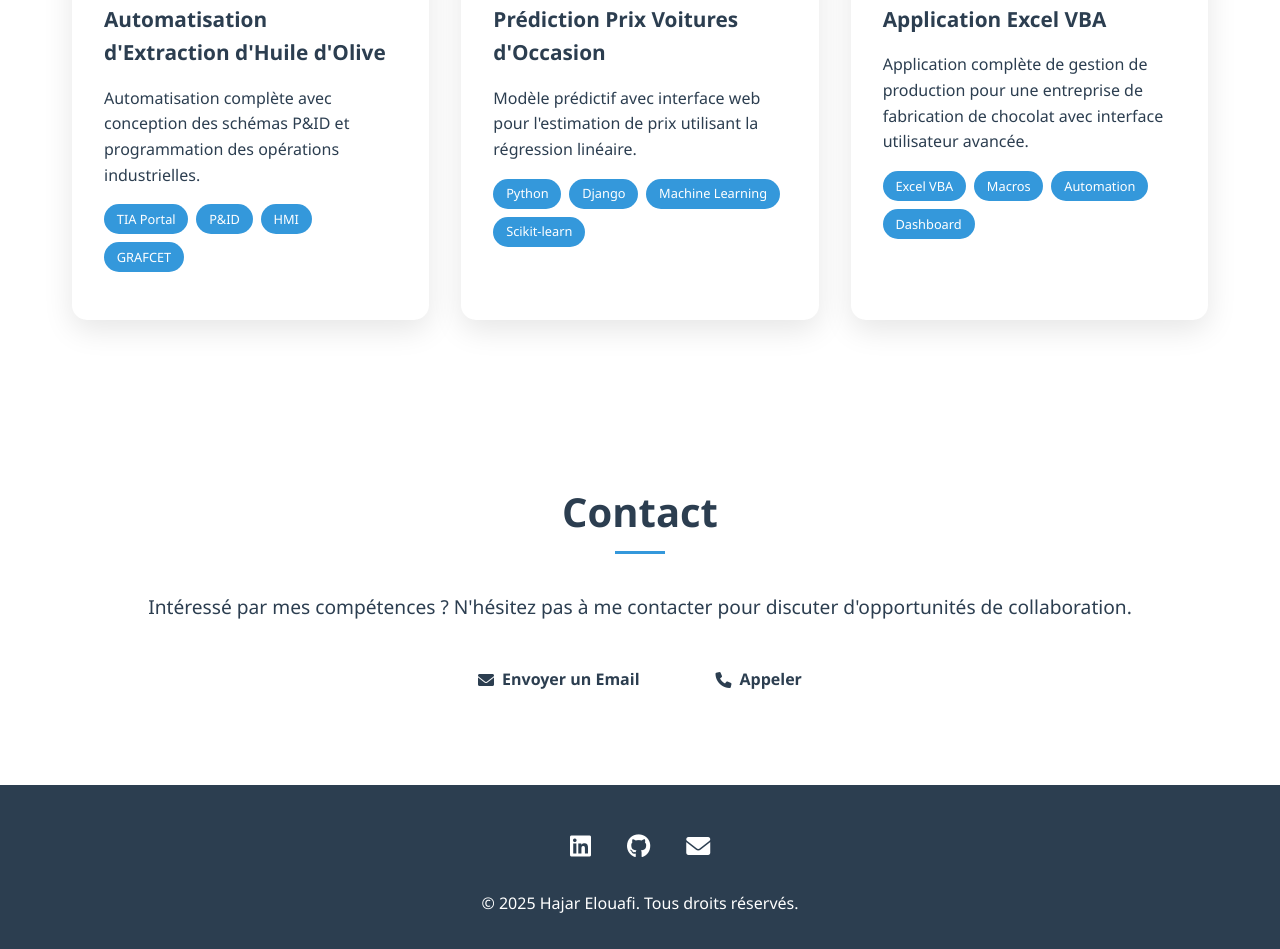
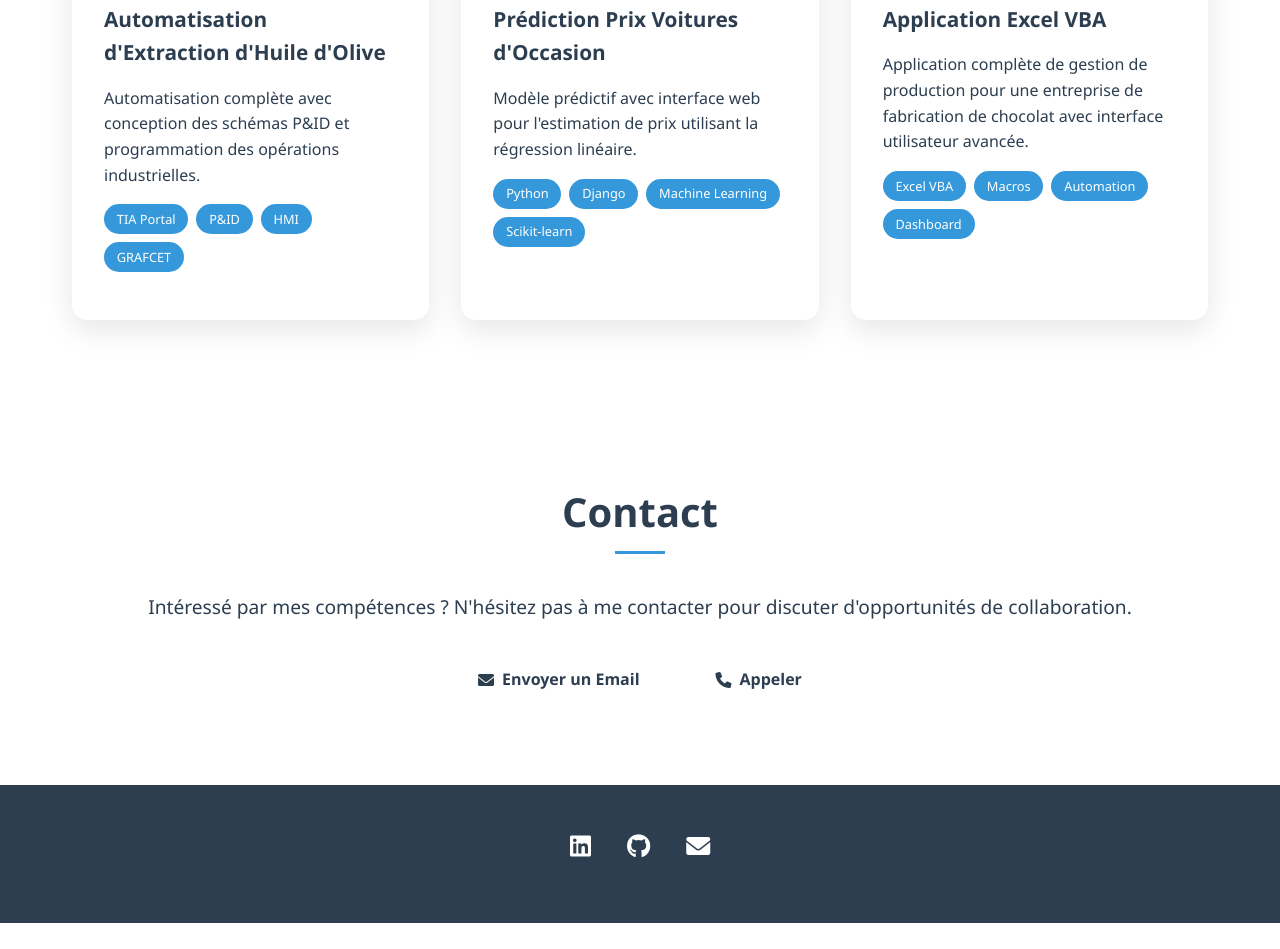
Before and after one commit to hajar0000/hajar0000.github.io, a plain HTML site: page index.html in a window 1280 px wide. Shown: the part 4470-5419 px from the top of the page. After the commit the page ends 5393 px from the top, so only its background shows below. Drawn offline with Linux system fonts and the light colour scheme.

Commit message:
Portfolio

```diff
--- a/index.html
+++ b/index.html
@@ -1064,7 +1064,6 @@
                 <i class="fas fa-envelope"></i>
             </a>
         </div>
-        <p>&copy; 2025 Hajar Elouafi. Tous droits réservés.</p>
     </footer>
 
     <!-- Experience Modal -->
```
